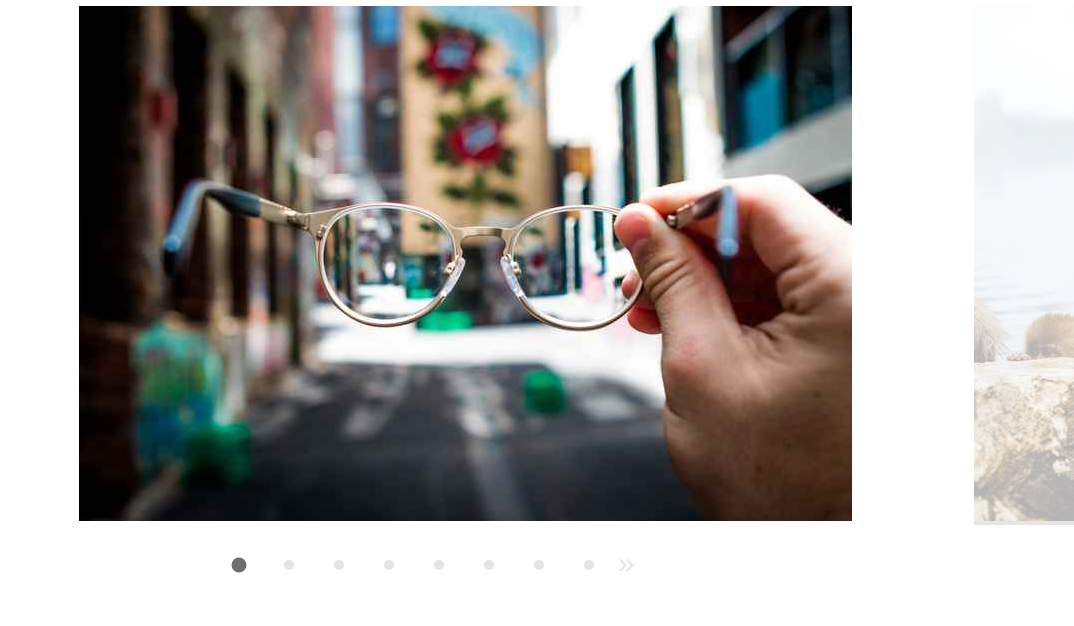
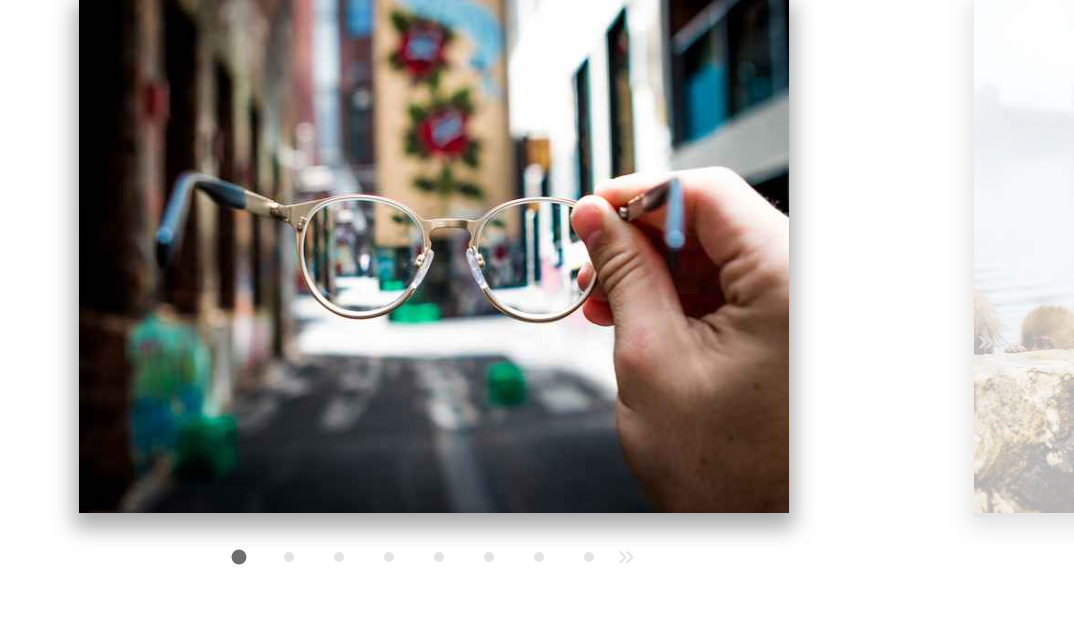
Before and after one commit to yuliapi/carousel-carousel, a website: page demo/index.html in a window 1280 px wide. Shown: the whole page, without its empty margins (206-1280 px from the left). Drawn offline with Linux system fonts and the light colour scheme.

Commit message:
Update styles for demo.

```diff
--- a/demo/index.html
+++ b/demo/index.html
@@ -19,7 +19,8 @@
     <meta name="viewport" content="width=device-width, initial-scale=1">
     <link href="https://fonts.googleapis.com/css?family=Fira+Sans|Oxygen" rel="stylesheet">
     <link rel="icon" href="images/logo.jpg">
-    <link href="../css/carousel-carousel.css" rel="stylesheet"/>
+    <link href="../css/carousel-carousel.css" rel="stylesheet">
+    <link href="./style.css" rel="stylesheet">
     <script src="../js/dist/carousel-carousel.js"></script>
 
 </head>
--- /dev/null
+++ b/demo/style.css
@@ -0,0 +1,40 @@
+body {
+    margin: 0;
+    padding: 0;
+    height: 100vh;
+}
+
+.content {
+    height: 600px;
+}
+
+.slide-content {
+    display: flex;
+}
+
+.slide-content img {
+    box-shadow: 0 10px 20px 5px #aaaaaa, 0 0 2px #e4e4e4;
+}
+
+@media only screen and (min-width: 810px) and (max-width: 1200px) {
+    .slide-content {
+        height: max-content;
+    }
+    .slide-content img {
+        height: 515px;
+    }
+}
+
+@media only screen and (min-width: 1200px) {
+    .slide-content {
+        height: max-content;
+    }
+    .slide-content img {
+        height: 515px;
+    }
+}
+
+.slide-content img {
+    width: 100%;
+    position: relative;
+}
```
Also changed, not shown: scss/carousel-carousel.scss (+5 -3 lines), js/dist/carousel.js (deleted), js/dist/carousel.min.js (deleted).
